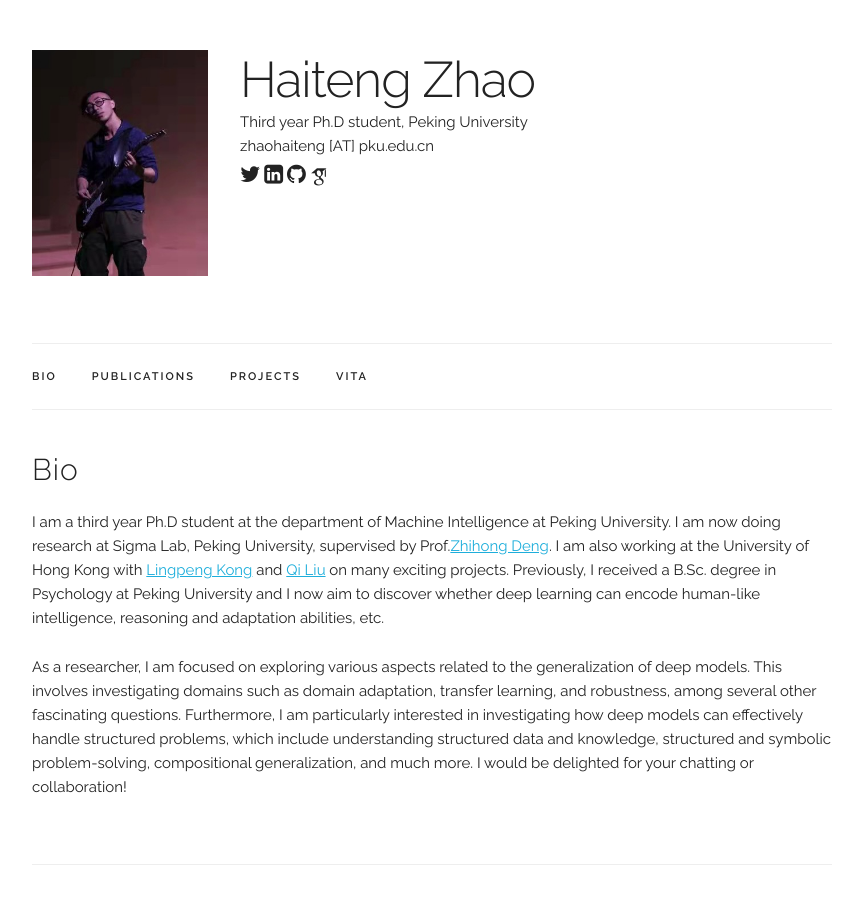
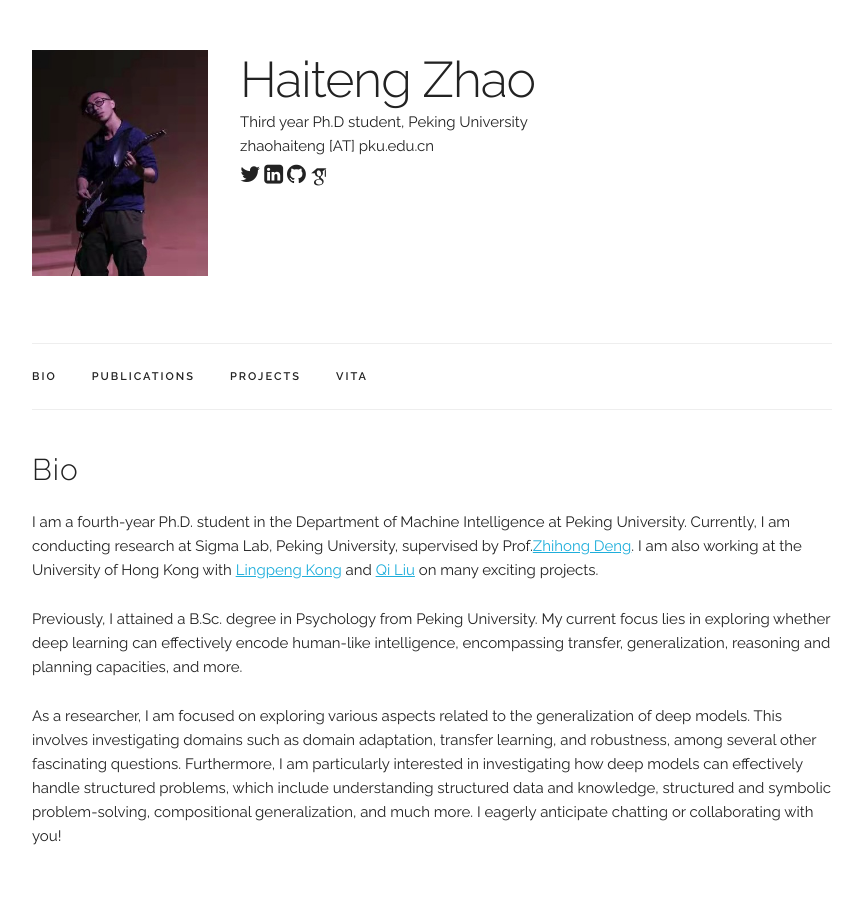
Before and after one commit to zhao-ht/haitengzhao, a Jekyll site: the page built from index.html, in a window 1280 px wide and 900 px high. Shown: the whole window, without its empty margins (208-1071 px from the left). Built offline with Jekyll 4.4.1, drawn with Linux system fonts in a browser that asks for light colours; some web fonts are replaced.

Commit message:
Update index.html

```diff
--- a/index.html
+++ b/index.html
@@ -6,12 +6,16 @@ title: Home
 <div class="docs-section" id="bio">
   <h4>Bio</h4>
   <p>
-  I am a third year Ph.D student at the department of Machine Intelligence at Peking University. I am now doing research at Sigma Lab, Peking University, supervised by Prof.<a href="https://www.cis.pku.edu.cn/jzyg/szdw/dzh.htm" target="_blank">Zhihong Deng</a>. I am also working at the University of Hong Kong with <a href="https://ikekonglp.github.io/" target="_blank">Lingpeng Kong</a> and <a href="https://leuchine.github.io/" target="_blank">Qi Liu</a> on many exciting projects.
-  Previously, I received a B.Sc. degree in Psychology at Peking University and I now aim to discover whether deep learning can encode human-like intelligence, reasoning and adaptation abilities, etc.
+
+  I am a fourth-year Ph.D. student in the Department of Machine Intelligence at Peking University. Currently, I am conducting research at Sigma Lab, Peking University, supervised by Prof.<a href="https://www.cis.pku.edu.cn/jzyg/szdw/dzh.htm" target="_blank">Zhihong Deng</a>. I am also working at the University of Hong Kong with <a href="https://ikekonglp.github.io/" target="_blank">Lingpeng Kong</a> and <a href="https://leuchine.github.io/" target="_blank">Qi Liu</a> on many exciting projects.
   </p>
 
   <p>
- As a researcher, I am focused on exploring various aspects related to the generalization of deep models. This involves investigating domains such as domain adaptation, transfer learning, and robustness, among several other fascinating questions. Furthermore, I am particularly interested in investigating how deep models can effectively handle structured problems, which include understanding structured data and knowledge, structured and symbolic problem-solving, compositional generalization, and much more. I would be delighted for your chatting or collaboration!
+  Previously, I attained a B.Sc. degree in Psychology from Peking University. My current focus lies in exploring whether deep learning can effectively encode human-like intelligence, encompassing transfer, generalization, reasoning and planning capacities, and more.
+  </p>
+
+  <p>
+  As a researcher, I am focused on exploring various aspects related to the generalization of deep models. This involves investigating domains such as domain adaptation, transfer learning, and robustness, among several other fascinating questions. Furthermore, I am particularly interested in investigating how deep models can effectively handle structured problems, which include understanding structured data and knowledge, structured and symbolic problem-solving, compositional generalization, and much more. I eagerly anticipate chatting or collaborating with you!
   </p>
 </div>
 
```
